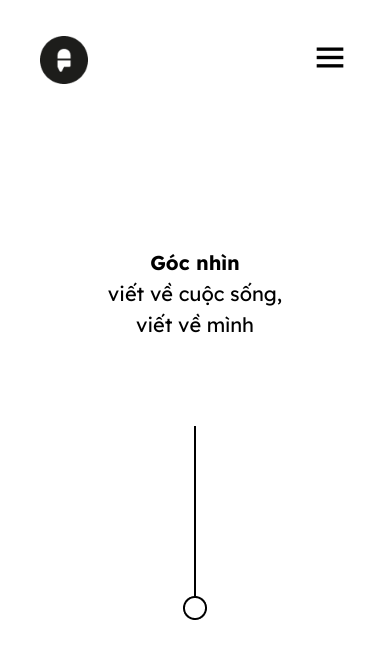
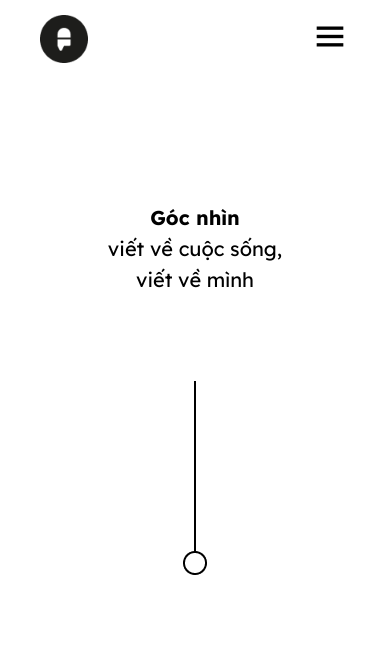
Before and after one commit to ViTrans/blog, a plain HTML site: page blogview.html in a window 390 px wide. Shown: the top 654 px of the page. Drawn offline with nearby package versions, Linux system fonts and the light colour scheme.

Commit message:
fix navbar

```diff
--- a/css/about.css
+++ b/css/about.css
@@ -55,7 +55,6 @@ body {
   justify-content: space-between;
   height: 60px;
   align-items: center;
-  padding: 60px 0;
 }
 .navbar .logo {
   width: 60px;
@@ -215,6 +214,10 @@ body {
   }
   .navbar {
     margin-top: 0;
+    width: 100%;
+    height: 75px;
+    align-items: center;
+    padding: 15px 0 12px;
     display: flex;
     justify-content: space-between;
     position: relative;
@@ -280,6 +283,10 @@ body {
   }
   .navbar {
     margin-top: 0;
+    width: 100%;
+    height: 75px;
+    align-items: center;
+    padding: 15px 0 12px;
     display: flex;
     justify-content: space-between;
     position: relative;
@@ -376,6 +383,10 @@ body {
   }
   .navbar {
     margin-top: 0;
+    width: 100%;
+    height: 75px;
+    align-items: center;
+    padding: 15px 0 12px;
     display: flex;
     justify-content: space-between;
     position: relative;
--- a/css/connect.css
+++ b/css/connect.css
@@ -55,7 +55,6 @@ body {
   justify-content: space-between;
   height: 60px;
   align-items: center;
-  padding: 60px 0;
 }
 .navbar .logo {
   width: 60px;
@@ -231,6 +230,10 @@ body {
   }
   .navbar {
     margin-top: 0;
+    width: 100%;
+    height: 75px;
+    align-items: center;
+    padding: 15px 0 12px;
     display: flex;
     justify-content: space-between;
     position: relative;
@@ -321,6 +324,10 @@ body {
   }
   .navbar {
     margin-top: 0;
+    width: 100%;
+    height: 75px;
+    align-items: center;
+    padding: 15px 0 12px;
     display: flex;
     justify-content: space-between;
     position: relative;
@@ -441,6 +448,10 @@ body {
   }
   .navbar {
     margin-top: 0;
+    width: 100%;
+    height: 75px;
+    align-items: center;
+    padding: 15px 0 12px;
     display: flex;
     justify-content: space-between;
     position: relative;
--- a/css/view.css
+++ b/css/view.css
@@ -56,7 +56,6 @@ body {
   justify-content: space-between;
   height: 60px;
   align-items: center;
-  padding: 60px 0;
 }
 .navbar .logo {
   width: 60px;
@@ -286,6 +285,10 @@ body {
   }
   .navbar {
     margin-top: 0;
+    width: 100%;
+    height: 75px;
+    align-items: center;
+    padding: 15px 0 12px;
     display: flex;
     justify-content: space-between;
     position: relative;
@@ -356,6 +359,10 @@ body {
   }
   .navbar {
     margin-top: 0;
+    width: 100%;
+    height: 75px;
+    align-items: center;
+    padding: 15px 0 12px;
     display: flex;
     justify-content: space-between;
     position: relative;
@@ -423,6 +430,10 @@ body {
   }
   .navbar {
     margin-top: 0;
+    width: 100%;
+    height: 75px;
+    align-items: center;
+    padding: 15px 0 12px;
     display: flex;
     justify-content: space-between;
     position: relative;
@@ -505,6 +516,10 @@ body {
   }
   .navbar {
     margin-top: 0;
+    width: 100%;
+    height: 75px;
+    align-items: center;
+    padding: 15px 0 12px;
     display: flex;
     justify-content: space-between;
     position: relative;
--- a/css/write.css
+++ b/css/write.css
@@ -55,7 +55,6 @@ body {
   justify-content: space-between;
   height: 60px;
   align-items: center;
-  padding: 60px 0;
 }
 .navbar .logo {
   width: 60px;
@@ -209,6 +208,10 @@ body {
   }
   .navbar {
     margin-top: 0;
+    width: 100%;
+    height: 75px;
+    align-items: center;
+    padding: 15px 0 12px;
     display: flex;
     justify-content: space-between;
     position: relative;
@@ -281,6 +284,10 @@ body {
   }
   .navbar {
     margin-top: 0;
+    width: 100%;
+    height: 75px;
+    align-items: center;
+    padding: 15px 0 12px;
     display: flex;
     justify-content: space-between;
     position: relative;
@@ -377,6 +384,10 @@ body {
   }
   .navbar {
     margin-top: 0;
+    width: 100%;
+    height: 75px;
+    align-items: center;
+    padding: 15px 0 12px;
     display: flex;
     justify-content: space-between;
     position: relative;
```
